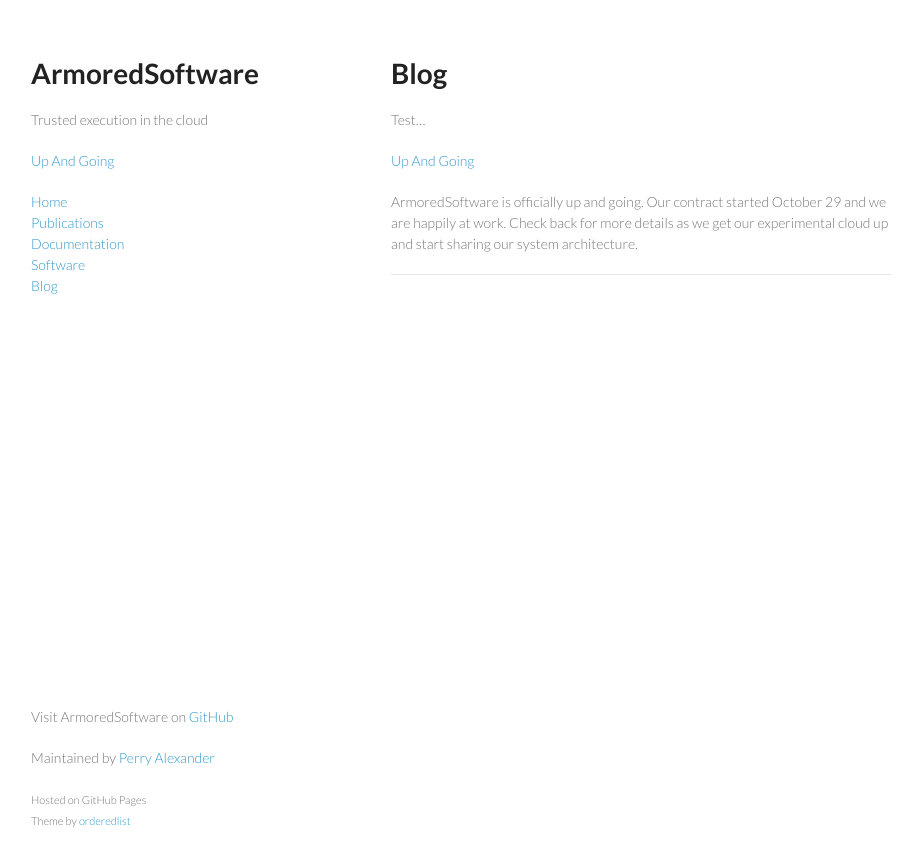
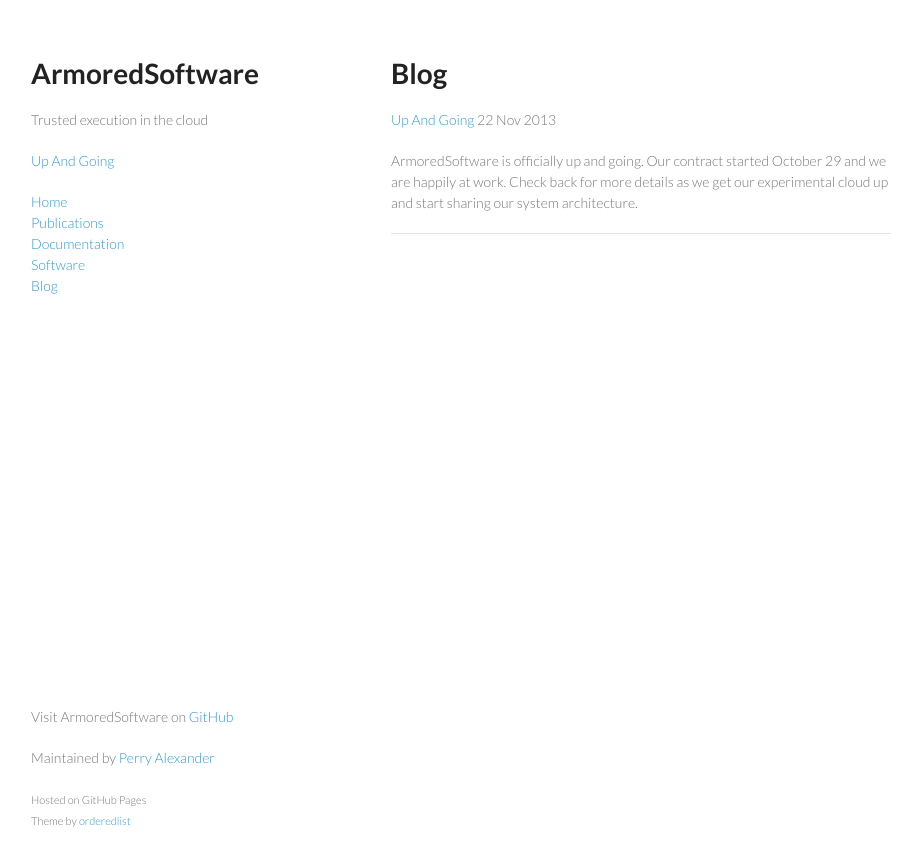
Before and after one commit to armoredsoftware/armoredsoftware.github.io, a Jekyll site: the page built from blog.md, in a window 1280 px wide. Shown: the top 866 px of the page, without its empty margins (179-1098 px from the left). Built offline with Jekyll 4.4.1, drawn with Linux system fonts in a browser that asks for light colours.

Commit message:
moving to standard template

```diff
--- a/blog.md
+++ b/blog.md
@@ -5,11 +5,9 @@ title: {{ site.title }}
 
 # Blog
 
-Test...
-
 {% for post in site.categories.blog %}
 
-<a href="{{ site.baseurl }}{{ post.url }}">{{ post.title }}</a>
+<a href="{{ site.baseurl }}{{ post.url }}">{{ post.title }}</a> {{ post.date | date_to_string }}
 
 {{ post.content }}
 
```
